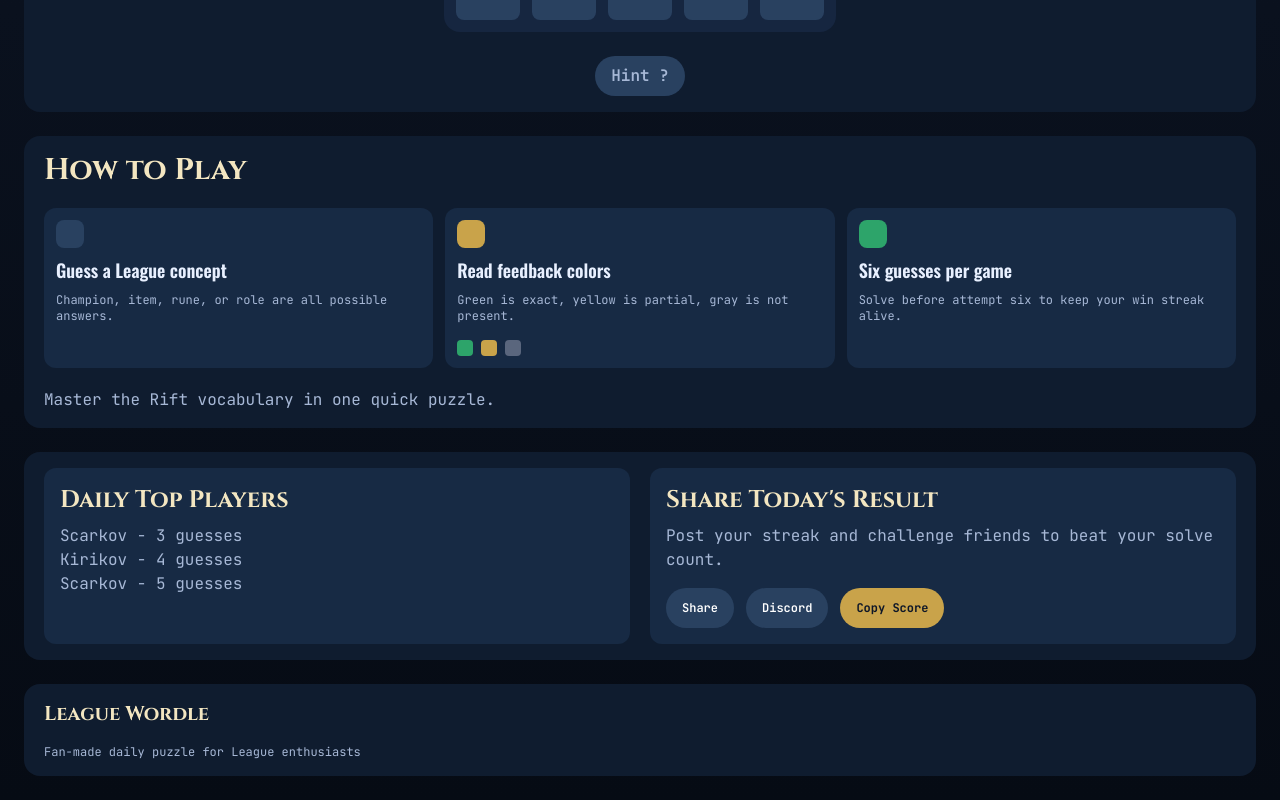
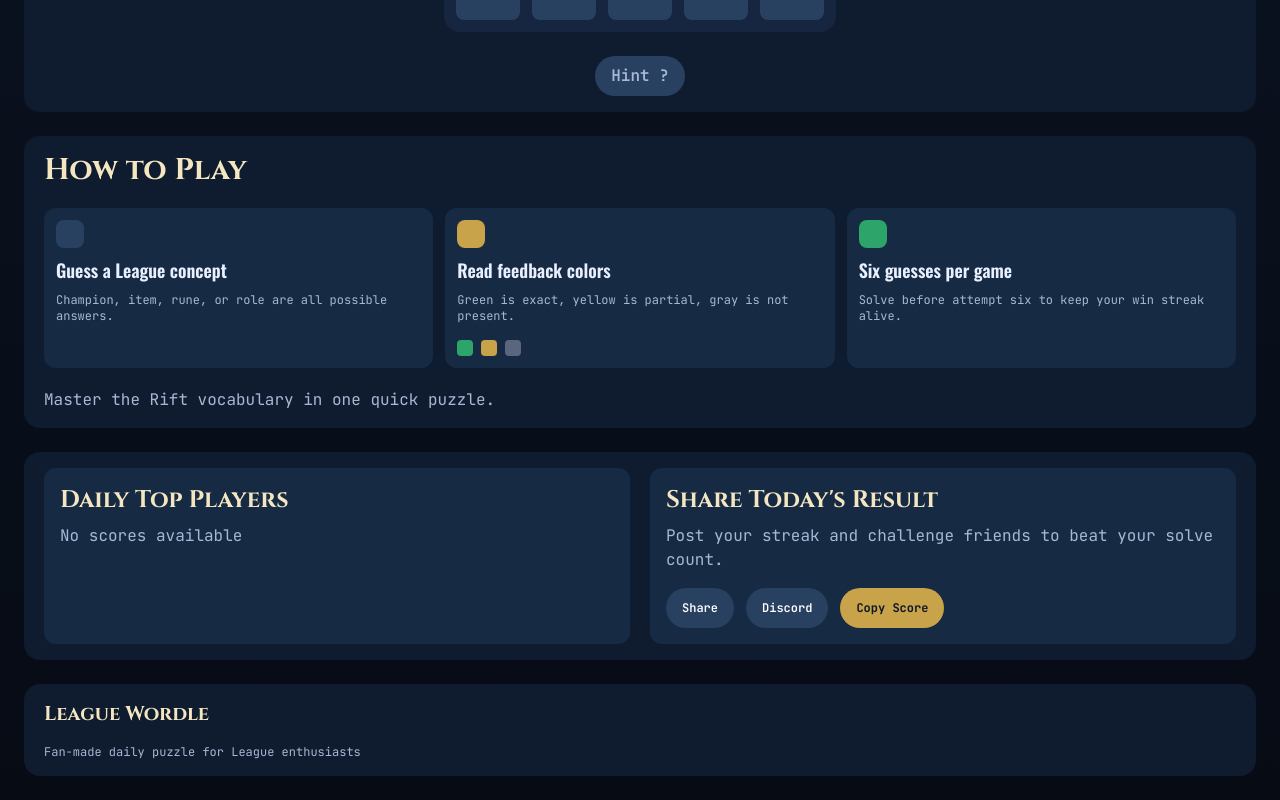
Before and after one commit to Spiro94/loldle, a React (Vite) app: page / in a window 1280 px wide. Shown: the part 780-1580 px from the top of the page. Built offline with nearby package versions, Linux system fonts and the light colour scheme.

Commit message:
feat: integrate zustand for user score management and update success modal

```diff
--- a/package.json
+++ b/package.json
@@ -16,7 +16,8 @@
     "react": "^19.2.0",
     "react-dom": "^19.2.0",
     "tailwind-merge": "^3.5.0",
-    "tailwindcss": "^4.2.1"
+    "tailwindcss": "^4.2.1",
+    "zustand": "^5.0.11"
   },
   "devDependencies": {
     "@eslint/js": "^9.39.1",
--- a/src/componentes/Main/Result/Section.tsx
+++ b/src/componentes/Main/Result/Section.tsx
@@ -1,20 +1,20 @@
+import { useUserScores } from "../../../store/userScores";
 
 export default function Section() {
+    const scores = useUserScores((state) => state.scores);
     return (
         <section id='leaderboard' className='flex gap-5 px-5 py-4 bg-surface rounded-2xl justify-evenly'>
             <article className='flex flex-col gap-2 flex-1 p-4 rounded-xl bg-article'>
                 <h3 className='font-cinzel text-2xl font-bold text-text-secondary'>Daily Top Players</h3>
-                <ol className='font-jetbrains-mono font-medium'>
-                    <li>
-                        Scarkov - 3 guesses
-                    </li>
-                    <li>
-                        Kirikov - 4 guesses
-                    </li>
-                    <li>
-                        Scarkov - 5 guesses
-                    </li>
-                </ol>
+                {
+                    scores.length === 0 ? <p className="font-jetbrains-mono font-medium">No scores available</p> : (<ol className='font-jetbrains-mono font-medium'>
+                        {scores.sort((a, b) => b.score - a.score).slice(0, 3).map((score, index) => {
+                            return <li key={index}>
+                                {`${score.username} - ${score.score} guess${score.score === 1 ? '' : 'es'}`}
+                            </li>
+                        })}
+                    </ol>)
+                }
             </article>
             <article className='flex flex-col gap-2 flex-1 p-4 rounded-xl bg-article'>
                 <h3 className='font-cinzel text-2xl font-bold text-text-secondary'>Share Today's Result</h3>
--- a/src/componentes/Shared/SuccessModal.tsx
+++ b/src/componentes/Shared/SuccessModal.tsx
@@ -1,4 +1,6 @@
 import { RotateCcw, Trophy } from 'lucide-react';
+import { useState } from 'react';
+import { useUserScores } from '../../store/userScores';
 import Modal from './Modal';
 
 export type Props = {
@@ -9,6 +11,19 @@ export type Props = {
 }
 
 export default function SuccessModal({ answer, turns, onClose, onPlayAgain }: Props) {
+  const [username, setUsername] = useState('');
+
+  const saveScore = useUserScores(state => state.saveScore);
+
+  function handleSaveScore(username: string) {
+    saveScore({ username: username, score: turns });
+    onPlayAgain();
+  }
+
+  function handleUsernameChange(event: React.ChangeEvent<HTMLInputElement>) {
+    setUsername(event.target.value);
+  }
+
   return (
     <Modal onClose={onClose}>
       <div className='rounded-full bg-gold p-4'>
@@ -28,6 +43,11 @@ export default function SuccessModal({ answer, turns, onClose, onPlayAgain }: Pr
         </div>
       </div>
       <hr className="self-stretch h-0.5 bg-tile border-0" />
+      <div className='flex gap-4 m-4'>
+        <input placeholder='username' className='bg-tile rounded-full px-5 py-3 font-oswald font-semibold text-sm' value={username} onChange={handleUsernameChange} />
+        <button onClick={() => handleSaveScore(username)} className='bg-tile rounded-full px-5 py-3 font-oswald font-semibold text-sm cursor-pointer'>Save score</button>
+      </div>
+      <hr className="self-stretch h-0.5 bg-tile border-0" />
       <div className='inline-flex gap-4 mt-4'>
         <button onClick={onPlayAgain} className='inline-flex gap-2 items-center bg-tile rounded-full px-5 py-3 font-oswald font-semibold text-sm cursor-pointer'> <RotateCcw size={16} />Play Again</button>
       </div>
--- /dev/null
+++ b/src/hooks/useLocalStorage.ts
@@ -0,0 +1,15 @@
+import { useState, useEffect } from 'react';
+
+export function useLocalStorage<T>(key: string, defaultValue: T) {
+  const [value, setValue] = useState<T>(() => {
+    const stored = localStorage.getItem(key);
+    return stored ? JSON.parse(stored) : defaultValue;
+  });
+
+  useEffect(() => {
+    localStorage.setItem(key, JSON.stringify(value));
+    console.log(`Value changed ${key} - ${value}`);
+  }, [key, value]);
+
+  return [value, setValue] as const;
+}
--- /dev/null
+++ b/src/store/userScores.ts
@@ -0,0 +1,30 @@
+import { create } from 'zustand';
+import type { UserScore } from '../types/userScores';
+import { USER_SCORES_KEY } from '../utils/constants';
+
+type State = {
+  scores: UserScore[];
+};
+
+type Actions = {
+  saveScore: (score: UserScore) => void;
+};
+
+export const useUserScores = create<State & Actions>((set) => {
+  const stored = localStorage.getItem(USER_SCORES_KEY);
+  let scores: UserScore[] = [];
+  try {
+    scores = stored ? JSON.parse(stored) : [];
+  } catch (error) {
+    console.error('Error parsing scores from localStorage:', error);
+  }
+  return {
+    scores: scores,
+    saveScore: (score) =>
+      set((state) => {
+        const newScores = [...state.scores, score];
+        localStorage.setItem(USER_SCORES_KEY, JSON.stringify(newScores));
+        return { ...state, scores: newScores };
+      }),
+  };
+});
--- /dev/null
+++ b/src/types/userScores.ts
@@ -0,0 +1,4 @@
+export interface UserScore {
+  username: string;
+  score: number;
+}
--- a/src/utils/constants.ts
+++ b/src/utils/constants.ts
@@ -1 +1,2 @@
 export const LENGTHS = [4, 5, 6, 7];
+export const USER_SCORES_KEY = 'scores';
```
Also changed, not shown: 1 other file (tests, documents, lock files or other folders).
